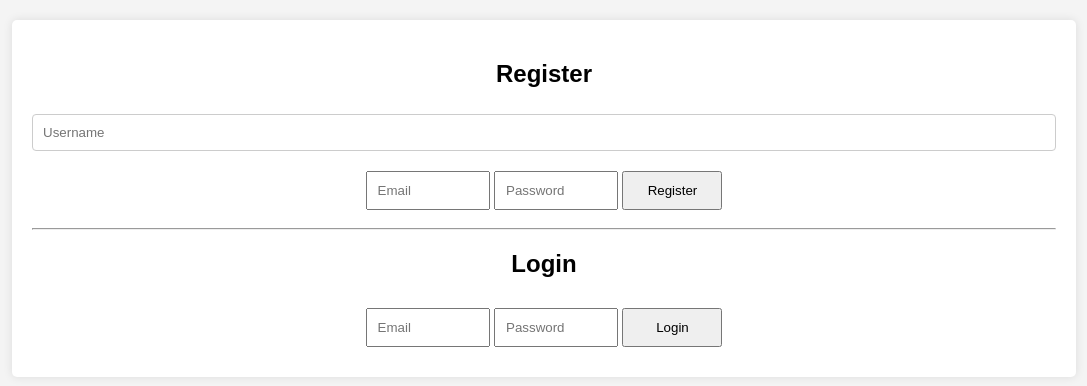
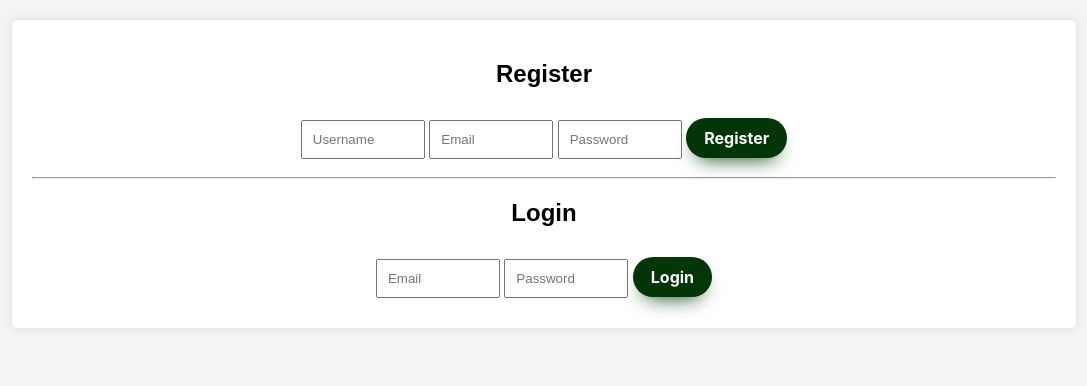
Before and after one commit to alanthoms/tech-blog-application, a website: page public/index.htm in a window 1280 px wide. Shown: the whole page, without its empty margins (96-1183 px from the left). Drawn offline with Linux system fonts and the light colour scheme.

Commit message:
Add button styling and slight formatting

```diff
--- a/public/assets/style.css
+++ b/public/assets/style.css
@@ -22,17 +22,6 @@ button {
   padding: 10px;
 }
 
-input[type="text"],
-select,
-textarea {
-  width: 100%;
-  border: 1px solid #ccc;
-  border-radius: 4px;
-  box-sizing: border-box;
-  margin-top: 6px;
-  margin-bottom: 10px;
-}
-
 input[type="submit"] {
   border: none;
   background: #4aaaa5;
@@ -51,6 +40,8 @@ input[type="submit"] {
   box-shadow: 0 4px 8px 0 rgba(0, 0, 0, 0.2);
   transition: 0.3s;
   border-radius: 5px;
+  display: flex;
+  flex-direction: column;
 }
 #posts div:hover {
   box-shadow: 0 8px 16px 0 rgba(0, 0, 0, 0.2);
@@ -61,3 +52,37 @@ input[type="submit"] {
   gap: 1rem;
   grid-template-columns: repeat(auto-fit, minmax(200px, 1fr));
 }
+
+button {
+  background: #023608;
+  border-radius: 999px;
+  box-shadow: #023608 0 10px 20px -10px;
+  box-sizing: border-box;
+  color: #ffffff;
+  cursor: pointer;
+  font-family: Inter, sans-serif;
+  font-size: 16px;
+  font-weight: 700;
+  line-height: 24px;
+  opacity: 1;
+  outline: 0 solid transparent;
+  padding: 8px 18px;
+  user-select: none;
+  -webkit-user-select: none;
+  touch-action: manipulation;
+  width: fit-content;
+  word-break: break-word;
+  border: 0;
+  transition: 0.2s ease-in;
+}
+
+button:hover {
+  background-color: #4aaaa5;
+  border: whitesmoke;
+  justify-content: end;
+  align-items: end;
+}
+
+button:active {
+  background-color: aqua;
+}
--- a/public/index.htm
+++ b/public/index.htm
@@ -32,7 +32,7 @@
       <hr />
       <h2>Create a Post</h2>
       <input type="text" id="post-title" placeholder="Title" required />
-      <label for="post-category">Choose a Category:</label>
+      <label for="post-category">Category:</label>
       <select id="post-category">
         <option value="1">Technology</option>
         <option value="2">JavaScript</option>
```
